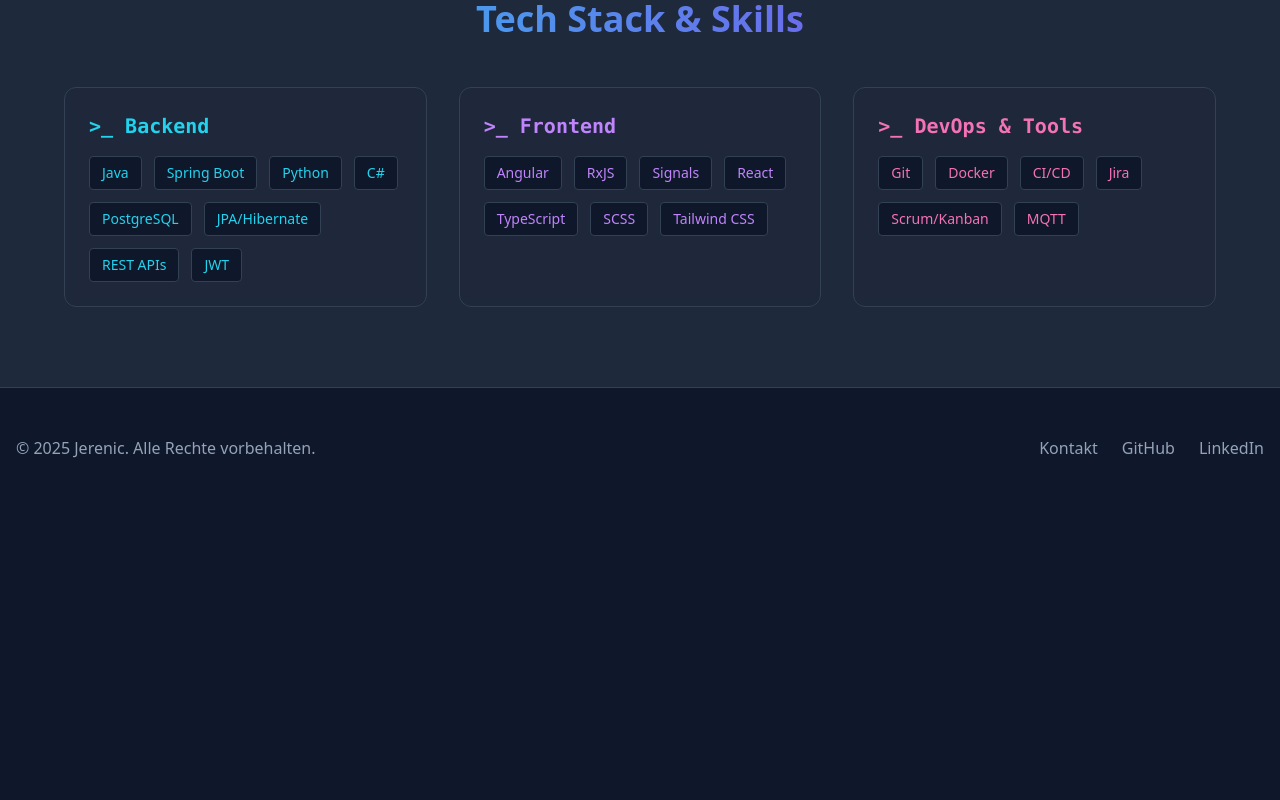
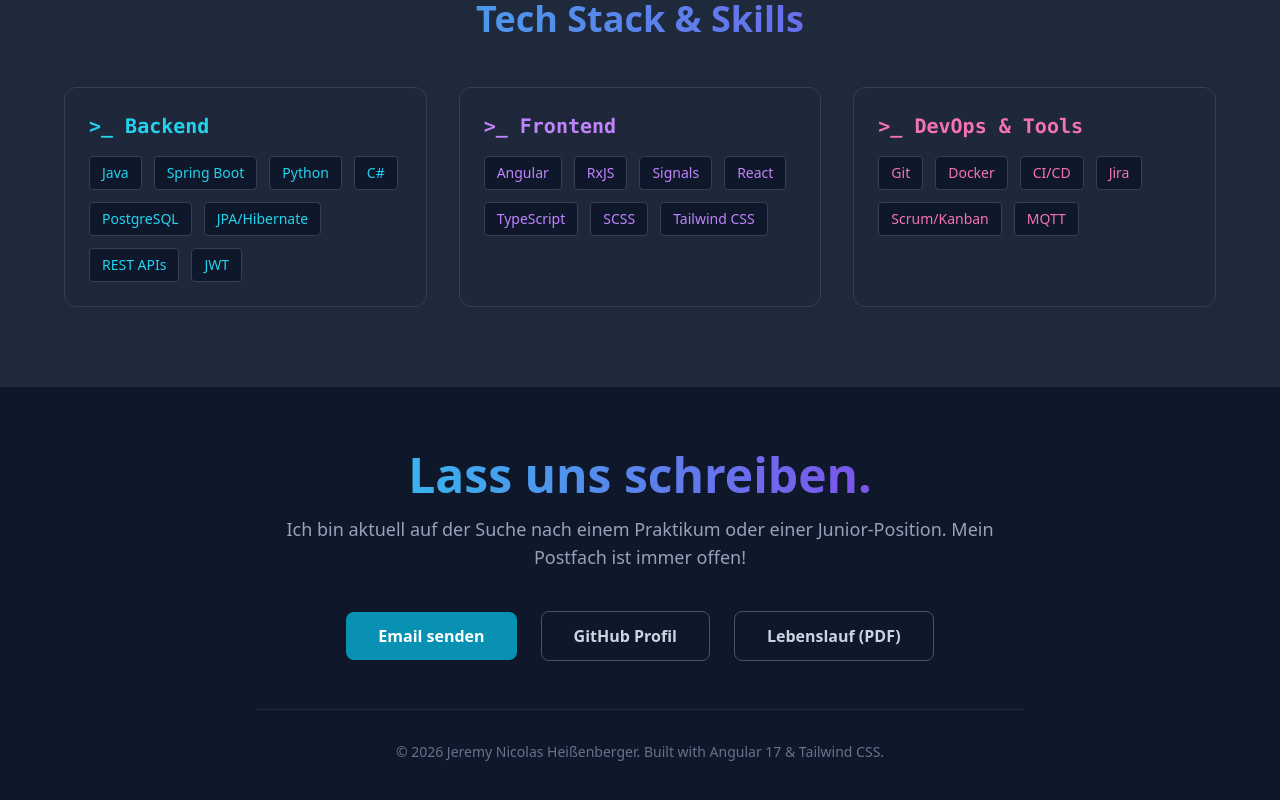
Before and after one commit to Jerenic/Jerenic, an Angular app: page / in a window 1280 px wide. Shown: the part 2251-3051 px from the top of the page. Before the commit the page ends 2759 px from the top, so only its background shows below. Built offline with nearby package versions, Linux system fonts and the light colour scheme.

Commit message:
feat(footer): implement contact section with cta buttons and footer styling

```diff
--- a/src/app/components/footer/footer.component.html
+++ b/src/app/components/footer/footer.component.html
@@ -1,13 +1,51 @@
-<footer id="contact" class="py-12 bg-slate-900 border-t border-slate-700">
+<footer id="contact" class="py-16 bg-slate-900">
   <div class="container mx-auto px-4">
-    <div class="flex flex-col md:flex-row justify-between items-center">
-      <div class="mb-4 md:mb-0">
-        <p class="text-slate-400">&copy; 2025 Jerenic. Alle Rechte vorbehalten.</p>
+    <div class="max-w-3xl mx-auto text-center">
+      <!-- Headline -->
+      <h2 class="text-4xl md:text-5xl font-bold mb-4 bg-gradient-to-r from-cyan-400 to-purple-600 bg-clip-text text-transparent">
+        Lass uns schreiben.
+      </h2>
+
+      <!-- Subheadline -->
+      <p class="text-lg text-slate-400 mb-10">
+        Ich bin aktuell auf der Suche nach einem Praktikum oder einer Junior-Position. Mein Postfach ist immer offen!
+      </p>
+
+      <!-- Action Buttons -->
+      <div class="flex flex-col sm:flex-row gap-6 justify-center items-center mb-12">
+        <!-- Email Button -->
+        <a
+          href="mailto:jeremy.heissenberger@gmail.com"
+          class="cta-button bg-cyan-600 hover:bg-cyan-500 text-white font-semibold px-8 py-3 rounded-lg transition-all duration-300 hover:shadow-[0_0_20px_rgba(6,182,212,0.5)] hover:scale-105"
+        >
+          Email senden
+        </a>
+
+        <!-- GitHub Button -->
+        <a
+          href="https://github.com/Jerenic"
+          target="_blank"
+          rel="noopener noreferrer"
+          class="cta-button border border-slate-600 hover:border-purple-500 text-slate-300 hover:text-purple-400 font-semibold px-8 py-3 rounded-lg transition-all duration-300 hover:shadow-[0_0_20px_rgba(168,85,247,0.3)] hover:scale-105"
+        >
+          GitHub Profil
+        </a>
+
+        <!-- CV Download Button -->
+        <a
+          href="/assets/Heissenberger_CV.pdf"
+          target="_blank"
+          class="cta-button border border-slate-600 hover:border-pink-500 text-slate-300 hover:text-pink-400 font-semibold px-8 py-3 rounded-lg transition-all duration-300 hover:shadow-[0_0_20px_rgba(236,72,153,0.3)] hover:scale-105"
+        >
+          Lebenslauf (PDF)
+        </a>
       </div>
-      <div class="flex gap-6">
-        <a href="#" class="text-slate-400 hover:text-white transition-colors">Kontakt</a>
-        <a href="#" class="text-slate-400 hover:text-white transition-colors">GitHub</a>
-        <a href="#" class="text-slate-400 hover:text-white transition-colors">LinkedIn</a>
+
+      <!-- Separator -->
+      <div class="border-t border-slate-800 mt-12 pt-8">
+        <p class="text-sm text-slate-500">
+          © 2026 Jeremy Nicolas Heißenberger. Built with Angular 17 & Tailwind CSS.
+        </p>
       </div>
     </div>
   </div>
--- a/src/app/components/footer/footer.component.scss
+++ b/src/app/components/footer/footer.component.scss
@@ -0,0 +1,20 @@
+// Additional hover effects for CTA buttons
+.cta-button {
+  position: relative;
+  overflow: hidden;
+}
+
+.cta-button::before {
+  content: '';
+  position: absolute;
+  top: 0;
+  left: -100%;
+  width: 100%;
+  height: 100%;
+  background: linear-gradient(90deg, transparent, rgba(255, 255, 255, 0.1), transparent);
+  transition: left 0.5s;
+}
+
+.cta-button:hover::before {
+  left: 100%;
+}
```
